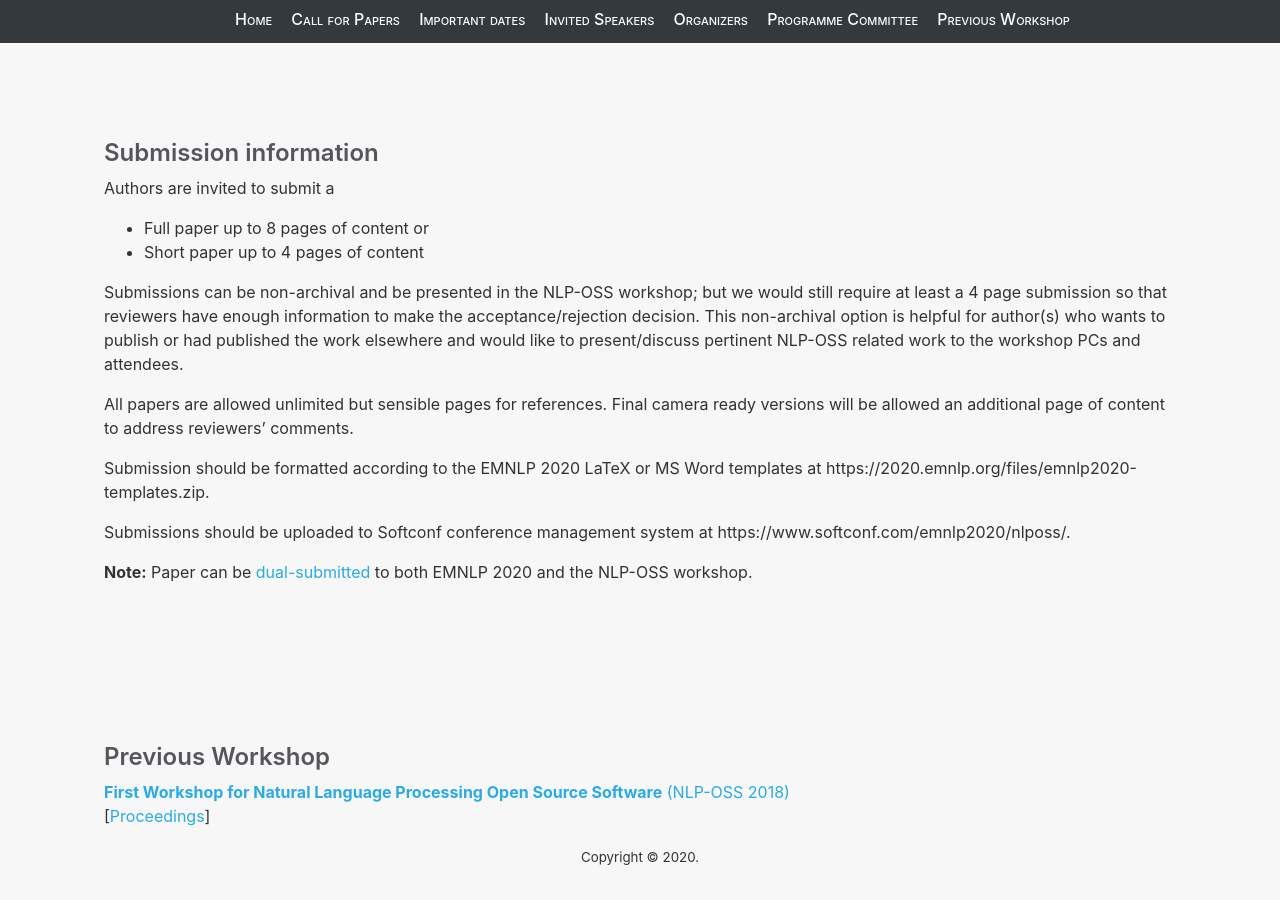
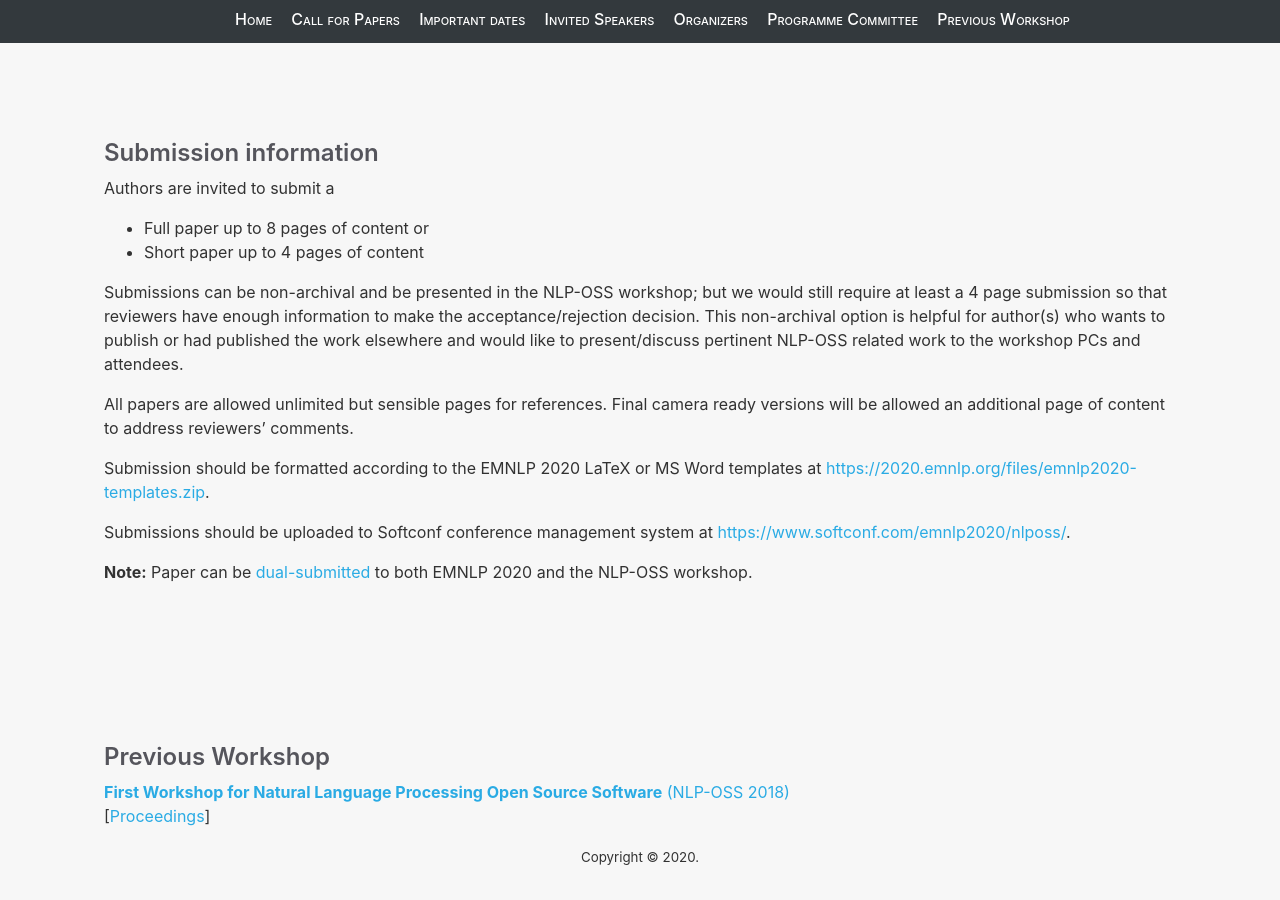
Before and after one commit to nlposs/nlposs.github.io, a Jekyll site: the page built from 2020/index.md, in a window 1280 px wide and 900 px high, scrolled down 5275 px. Built offline with Jekyll 4.4.1, drawn with Linux system fonts in a browser that asks for light colours; some of the changed lines change nothing that is shown.

Commit message:
updated hyperlinks

```diff
--- a/2020/index.md
+++ b/2020/index.md
@@ -187,9 +187,9 @@ Submissions can be non-archival and be presented in the NLP-OSS workshop; but we
 
 All papers are allowed unlimited but sensible pages for references. Final camera ready versions will be allowed an additional page of content to address reviewers' comments.
 
-Submission should be formatted according to the EMNLP 2020 LaTeX or MS Word templates at https://2020.emnlp.org/files/emnlp2020-templates.zip.
+Submission should be formatted according to the EMNLP 2020 LaTeX or MS Word templates at [https://2020.emnlp.org/files/emnlp2020-templates.zip](https://2020.emnlp.org/files/emnlp2020-templates.zip).
 
-Submissions should be uploaded to Softconf conference management system at https://www.softconf.com/emnlp2020/nlposs/.
+Submissions should be uploaded to Softconf conference management system at [https://www.softconf.com/emnlp2020/nlposs/](https://www.softconf.com/emnlp2020/nlposs/).
 
 **Note:** Paper can be [dual-submitted](https://2020.emnlp.org/call-for-papers) to both EMNLP 2020 and the NLP-OSS workshop.
 
```
